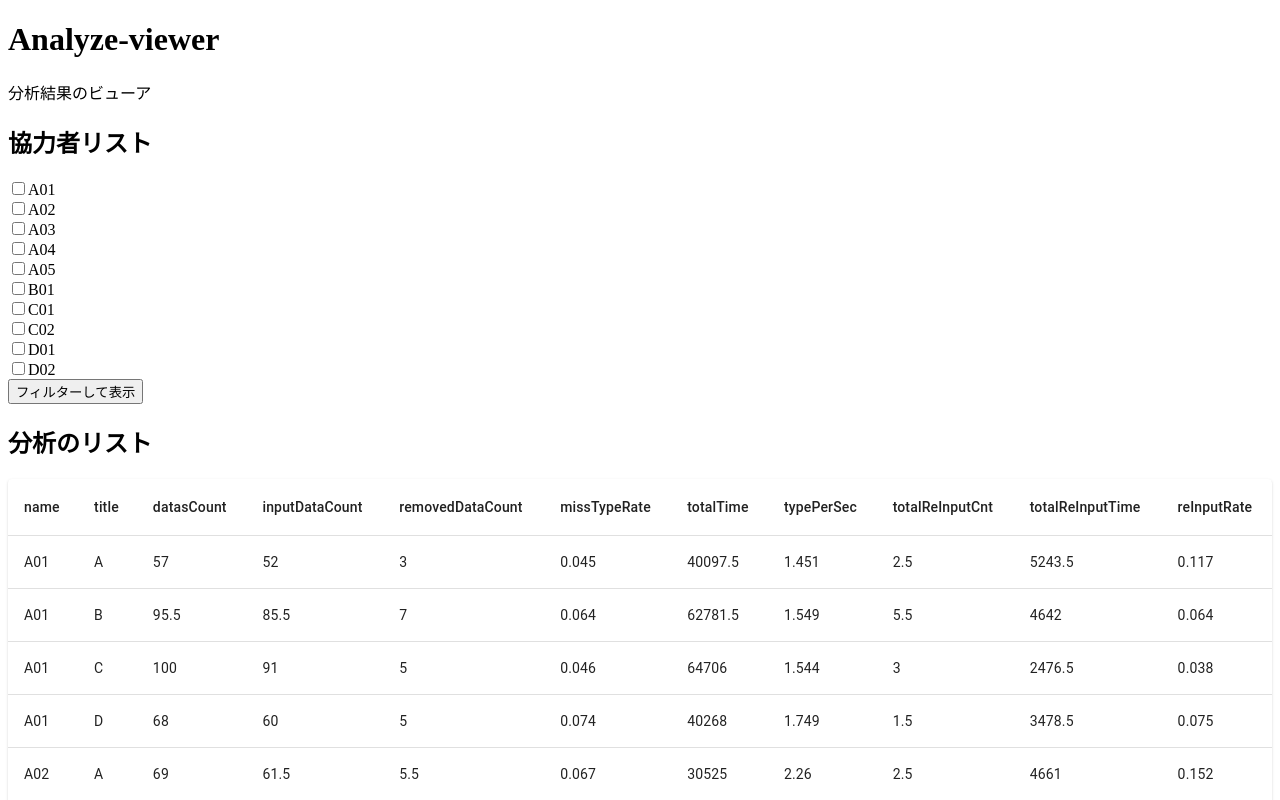
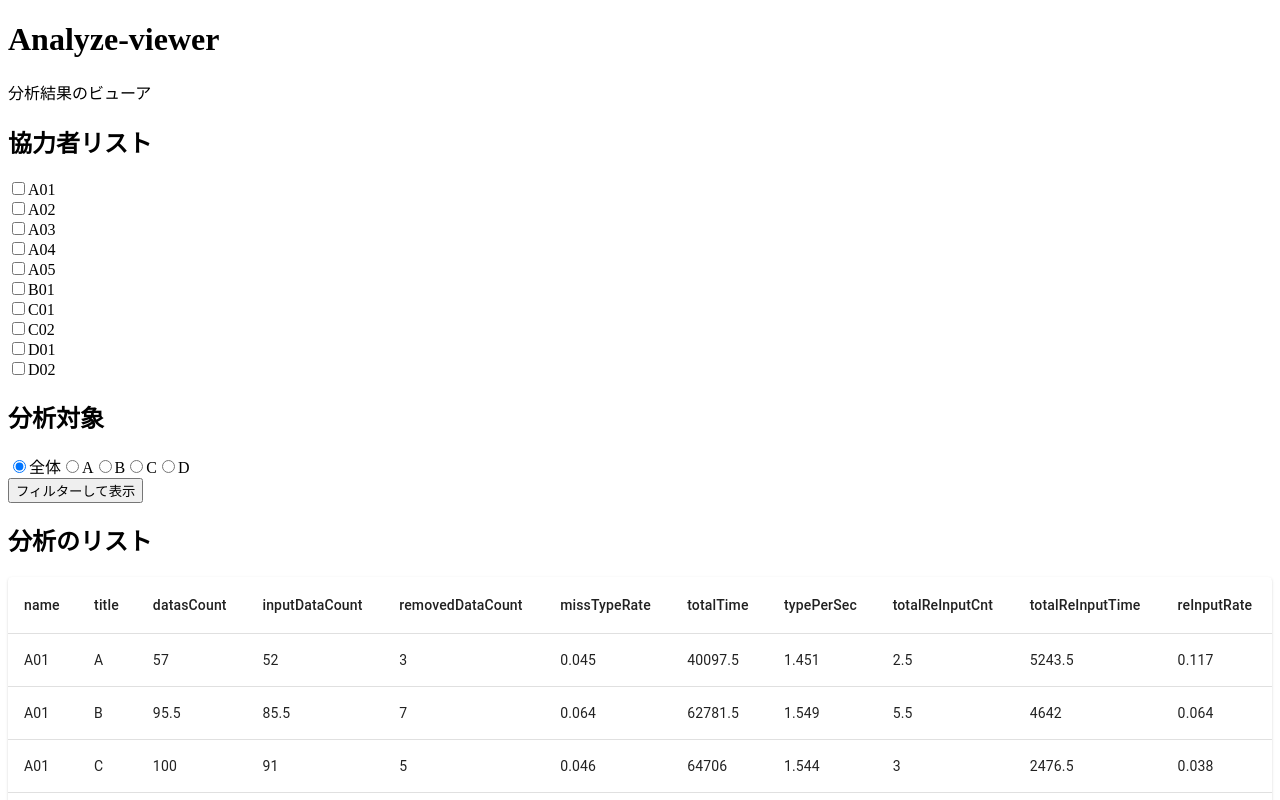
Before and after one commit to KHashimoto3/CS_Analyzer, a React (Vite) app in the folder analyze-viewer/: page / in a window 1280 px wide. Shown: the top 800 px of the page. Built offline with nearby package versions, Linux system fonts and the light colour scheme.

Commit message:
表示するプログラムの種類をラジオボタンで指定できるようにした。

```diff
--- a/analyze-viewer/src/App.tsx
+++ b/analyze-viewer/src/App.tsx
@@ -15,6 +15,7 @@ function App() {
   const [checkedCollaborator, setCheckedCollaborator] = useState<string[]>([]);
   const [checkedCollaboratorData, setCheckedCollaboratorData] =
     useState<any>(data);
+  const [analyzeTarget, setAnalyzeTarget] = useState<string>("all");
 
   const handleCheckboxChange = (e: React.ChangeEvent<HTMLInputElement>) => {
     if (e.target.checked) {
@@ -24,6 +25,10 @@ function App() {
         checkedCollaborator.filter((name) => name !== e.target.value)
       );
     }
+  };
+
+  const handleRadioChange = (e: React.ChangeEvent<HTMLInputElement>) => {
+    setAnalyzeTarget(e.target.value);
   };
 
   const filterData = () => {
@@ -42,7 +47,6 @@ function App() {
       <h1>Analyze-viewer</h1>
       <p>分析結果のビューア</p>
       <h2>協力者リスト</h2>
-      {checkedCollaborator}
       {collaborator.map((c) => (
         <div>
           <input
@@ -54,6 +58,49 @@ function App() {
           <label htmlFor={c.name}>{c.name}</label>
         </div>
       ))}
+      <h2>分析対象</h2>
+      <div>
+        <input
+          type="radio"
+          name="analyzeTarget"
+          value="all"
+          checked={analyzeTarget === "all"}
+          onChange={handleRadioChange}
+        />
+        <label htmlFor="all">全体</label>
+        <input
+          type="radio"
+          name="analyzeTarget"
+          value="A"
+          checked={analyzeTarget === "A"}
+          onChange={handleRadioChange}
+        />
+        <label htmlFor="A">A</label>
+        <input
+          type="radio"
+          name="analyzeTarget"
+          value="B"
+          checked={analyzeTarget === "B"}
+          onChange={handleRadioChange}
+        />
+        <label htmlFor="B">B</label>
+        <input
+          type="radio"
+          name="analyzeTarget"
+          value="C"
+          checked={analyzeTarget === "C"}
+          onChange={handleRadioChange}
+        />
+        <label htmlFor="C">C</label>
+        <input
+          type="radio"
+          name="analyzeTarget"
+          value="D"
+          checked={analyzeTarget === "D"}
+          onChange={handleRadioChange}
+        />
+        <label htmlFor="D">D</label>
+      </div>
       <button onClick={filterData}>フィルターして表示</button>
       <h2>分析のリスト</h2>
       <TableContainer component={Paper}>
```
